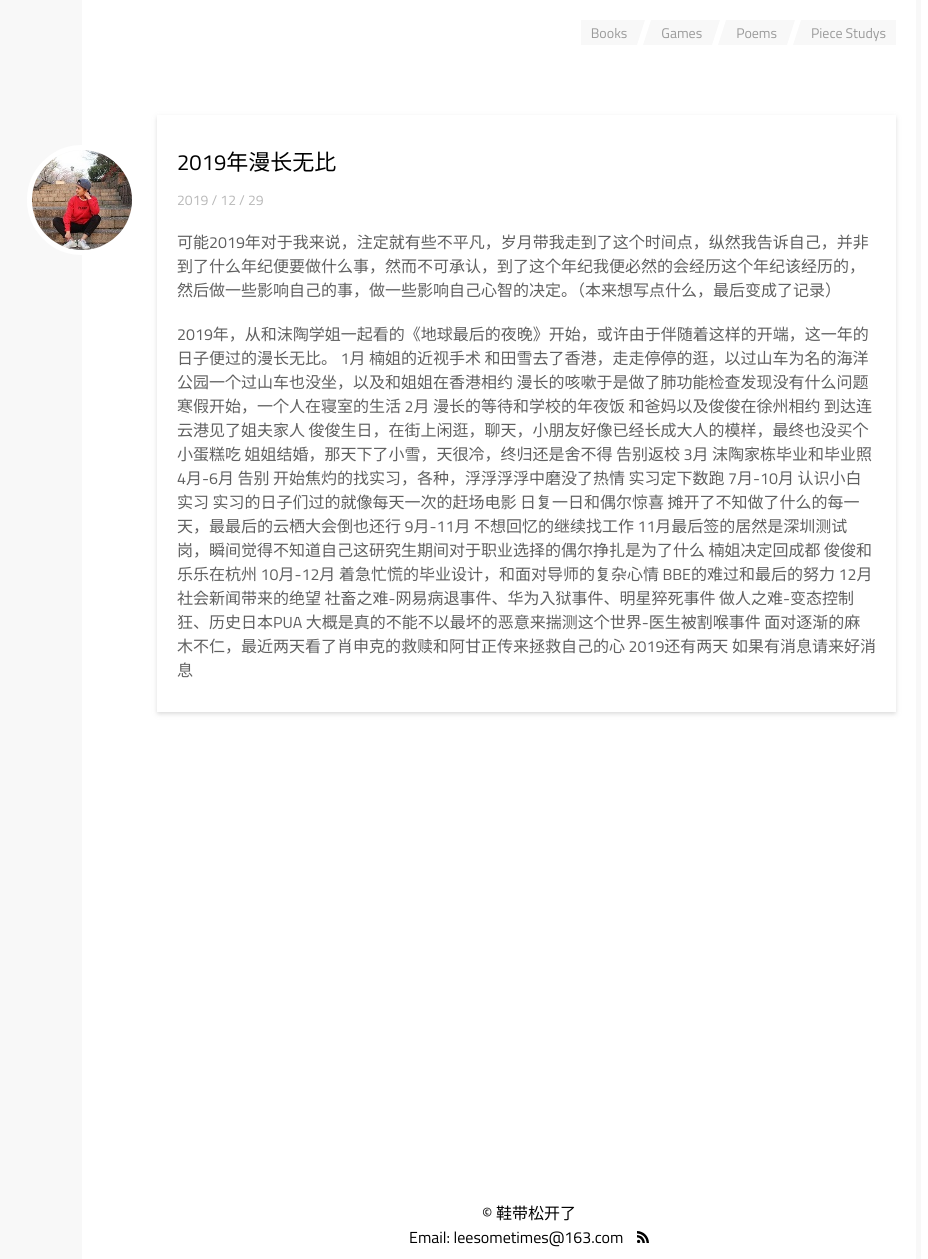
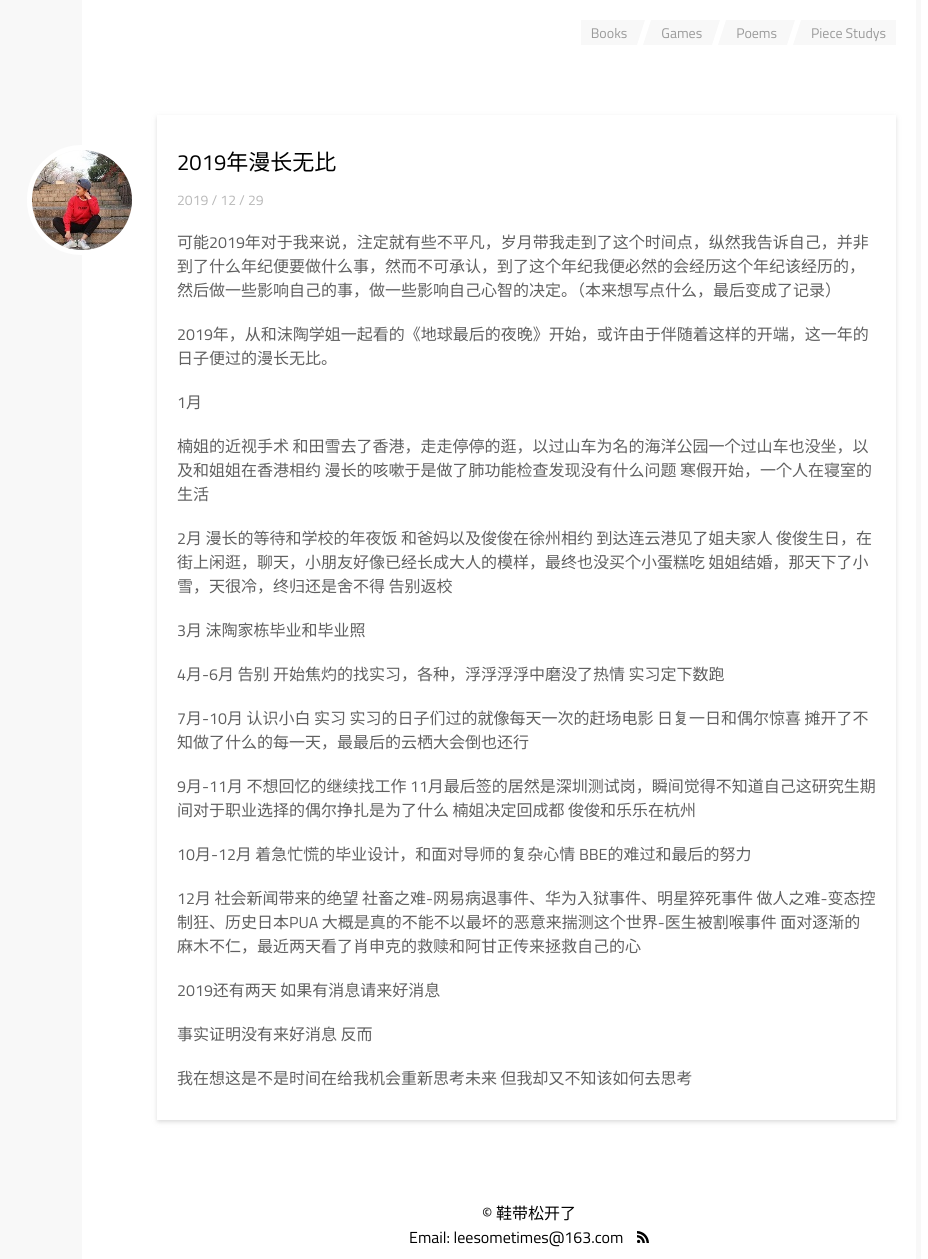
Before and after one commit to moshanghuakaili/moshanghuakaili.github.io, a Jekyll site: the page built from _posts/2019-12-29-2019年漫长无比.md, in a window 1280 px wide. Shown: the whole page, without its empty margins (231-1159 px from the left). Built offline with Jekyll 4.4.1, drawn with Linux system fonts in a browser that asks for light colours; comment, search, counter and statistics services are not loaded.

Commit message:
Update 2019-12-29-2019年漫长无比.md

```diff
--- a/_posts/2019-12-29-2019年漫长无比.md
+++ b/_posts/2019-12-29-2019年漫长无比.md
@@ -7,12 +7,16 @@ category: Poem
 
 可能2019年对于我来说，注定就有些不平凡，岁月带我走到了这个时间点，纵然我告诉自己，并非到了什么年纪便要做什么事，然而不可承认，到了这个年纪我便必然的会经历这个年纪该经历的，然后做一些影响自己的事，做一些影响自己心智的决定。（本来想写点什么，最后变成了记录）
 
+
 2019年，从和沫陶学姐一起看的《地球最后的夜晚》开始，或许由于伴随着这样的开端，这一年的日子便过的漫长无比。
+
 1月
+
 楠姐的近视手术
 和田雪去了香港，走走停停的逛，以过山车为名的海洋公园一个过山车也没坐，以及和姐姐在香港相约
 漫长的咳嗽于是做了肺功能检查发现没有什么问题
 寒假开始，一个人在寝室的生活
+
 2月
 漫长的等待和学校的年夜饭
 和爸妈以及俊俊在徐州相约
@@ -20,30 +24,43 @@ category: Poem
 俊俊生日，在街上闲逛，聊天，小朋友好像已经长成大人的模样，最终也没买个小蛋糕吃
 姐姐结婚，那天下了小雪，天很冷，终归还是舍不得
 告别返校
+
 3月
 沫陶家栋毕业和毕业照
+
 4月-6月
 告别
 开始焦灼的找实习，各种，浮浮浮浮中磨没了热情
 实习定下数跑
+
 7月-10月
 认识小白
 实习
 实习的日子们过的就像每天一次的赶场电影
 日复一日和偶尔惊喜
 摊开了不知做了什么的每一天，最最后的云栖大会倒也还行
+
 9月-11月
 不想回忆的继续找工作
 11月最后签的居然是深圳测试岗，瞬间觉得不知道自己这研究生期间对于职业选择的偶尔挣扎是为了什么
 楠姐决定回成都 俊俊和乐乐在杭州
+
 10月-12月
 着急忙慌的毕业设计，和面对导师的复杂心情
 BBE的难过和最后的努力
+
 12月
 社会新闻带来的绝望
 社畜之难-网易病退事件、华为入狱事件、明星猝死事件
 做人之难-变态控制狂、历史日本PUA
 大概是真的不能不以最坏的恶意来揣测这个世界-医生被割喉事件
 面对逐渐的麻木不仁，最近两天看了肖申克的救赎和阿甘正传来拯救自己的心
+
 2019还有两天
 如果有消息请来好消息
+
+事实证明没有来好消息
+反而
+
+我在想这是不是时间在给我机会重新思考未来
+但我却又不知该如何去思考
```
